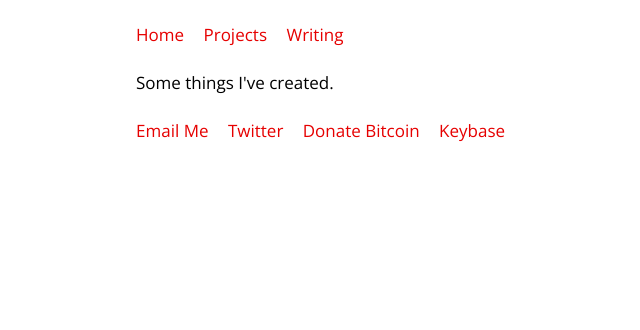
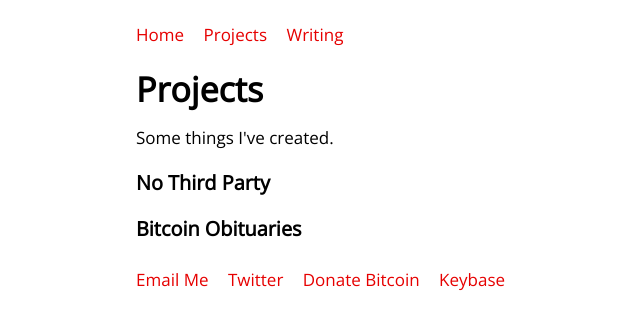
Before and after one commit to johnrlive/jt-com, a Jekyll site: the page built from projects/index.html, in a window 1280 px wide. Shown: the top 330 px of the page, without its empty margins (104-744 px from the left). Built offline with Jekyll 4.4.1, drawn with Linux system fonts in a browser that asks for light colours.

```diff
--- a/projects/index.html
+++ b/projects/index.html
@@ -5,5 +5,9 @@ description: Jordan Tuwiner.
 ---
 
 <div class="entry-content">
+	<h1>Projects</h1>
 	<p>Some things I've created.</p>
+	<h3>No Third Party</h3>
+
+	<h3>Bitcoin Obituaries</h3>
 </div>
```
